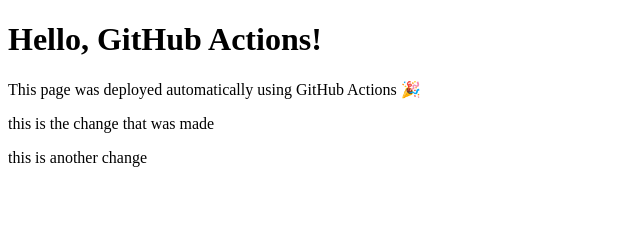
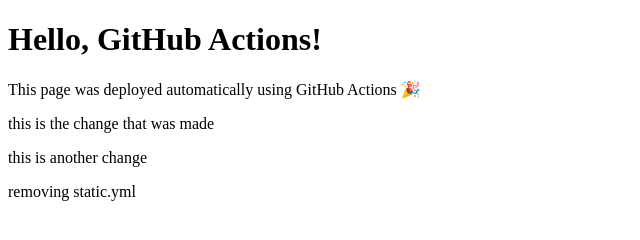
Before and after one commit to ashishshrestha1196/gh-deployment-workflow, a plain HTML site: page index.html in a window 1280 px wide. Shown: the whole page, without its empty margins (0-640 px from the left). Drawn offline with Linux system fonts and the light colour scheme.

Commit message:
workflow test with deploy yml

```diff
--- a/index.html
+++ b/index.html
@@ -10,5 +10,6 @@
   <p>This page was deployed automatically using GitHub Actions 🎉</p>
   <p> this is the change that was made </p>
   <p> this is another change </p>
+  <p> removing static.yml </p>
 </body>
 </html>
```
